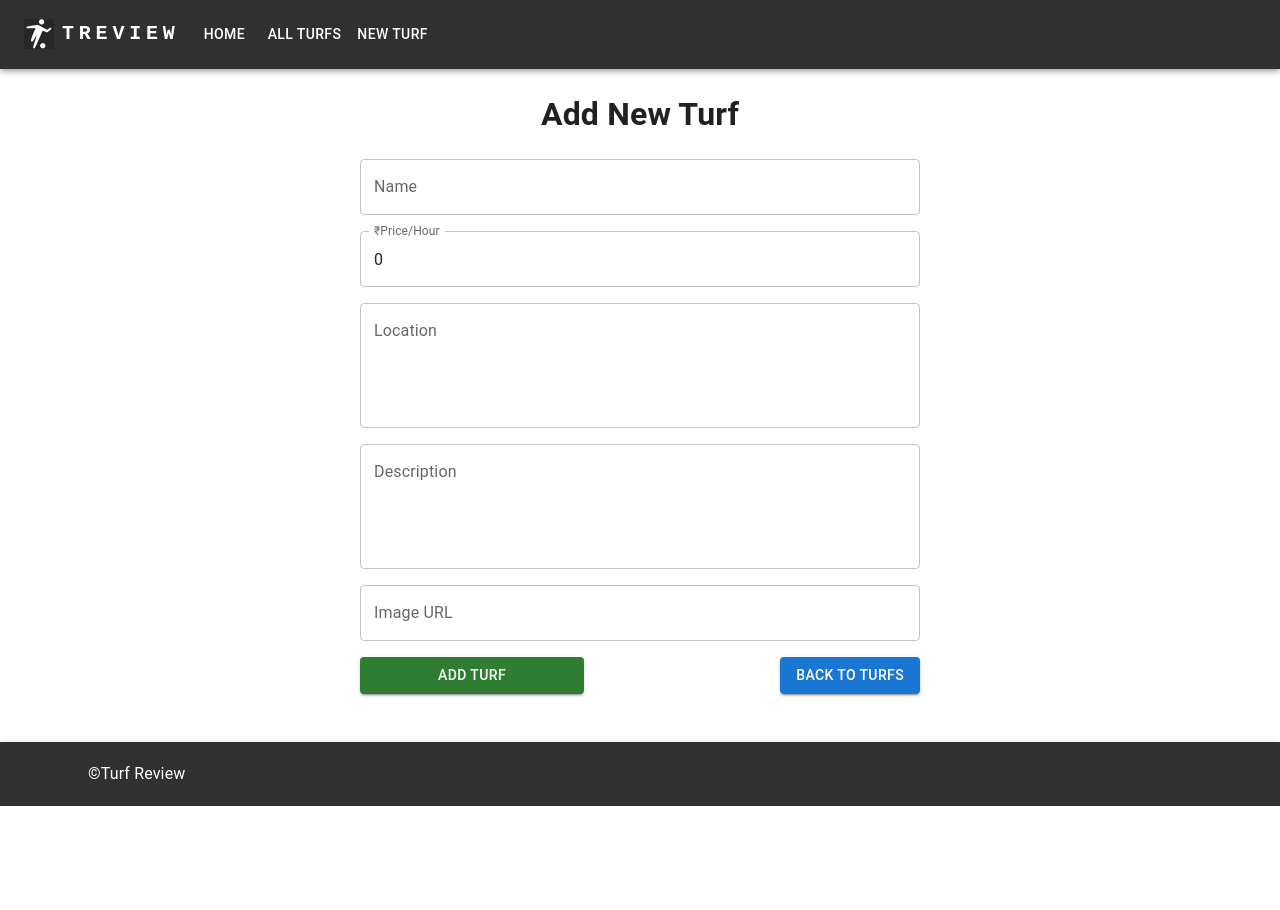
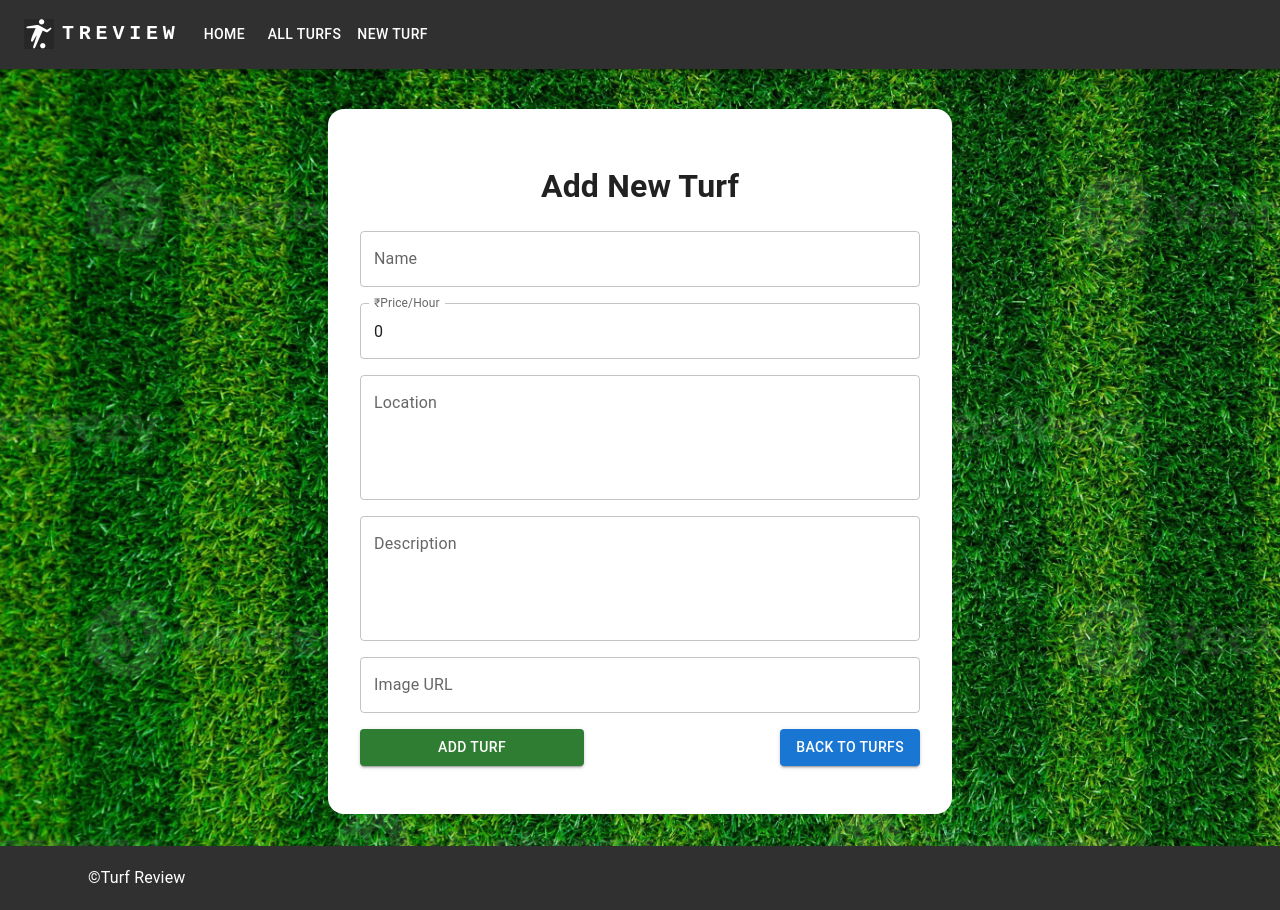
Before and after one commit to SudeevDivakar/Turf-Review-System, a React (Vite) app in the folder client/: page /turfs/new in a window 1280 px wide. Before the commit the page ends 806 px from the top, so only its background shows below. Built offline with nearby package versions, Linux system fonts and the light colour scheme.

Commit message:
Add Form Styles

```diff
--- a/client/src/pages/EditTurf.jsx
+++ b/client/src/pages/EditTurf.jsx
@@ -73,10 +73,10 @@ export default function EditTurf() {
     };
 
     return (
-        <div style={{ minHeight: '100vh', display: 'flex', flexDirection: 'column', alignItems: 'center', justifyContent: 'center' }}>
+        <div style={{ minHeight: '100vh', display: 'flex', flexDirection: 'column', alignItems: 'center', justifyContent: 'space-between', backgroundImage: `url(${import.meta.env.BASE_URL}TurfBackground.jpg)`, backgroundSize: 'cover' }}>
             <CssBaseline>
                 <ResponsiveAppBar />
-                <Box sx={{ textAlign: 'center' }}>
+                <Box sx={{ textAlign: 'center', backgroundColor: 'white', mt: 5, mb: 4, padding: '2em 2em 0em 2em',  borderRadius: 4 }}>
                     <h1>Edit Turf</h1>
                     <TurfForm handleSubmit={handleSubmit} formData={formData} setFormData={setFormData} type='edit' loading={loading} />
                     <Snackbar open={open} autoHideDuration={1000} onClose={handleClose}>
--- a/client/src/pages/NewTurf.jsx
+++ b/client/src/pages/NewTurf.jsx
@@ -49,10 +49,10 @@ export default function NewTurf() {
     };
 
     return (
-        <div style={{ minHeight: '100vh', display: 'flex', flexDirection: 'column', alignItems: 'center', justifyContent: 'center' }}>
+        <div style={{ minHeight: '100vh', display: 'flex', flexDirection: 'column', alignItems: 'center', justifyContent: 'space-between', backgroundImage: `url(${import.meta.env.BASE_URL}TurfBackground.jpg)`, backgroundSize: 'cover' }}>
             <CssBaseline />
             <ResponsiveAppBar />
-            <Box sx={{ textAlign: 'center' }}>
+            <Box sx={{ textAlign: 'center', backgroundColor: 'white', mt: 5, mb: 4, padding: '2em 2em 0em 2em',  borderRadius: 4 }}>
                 <h1>Add New Turf</h1>
                 <TurfForm handleSubmit={handleSubmit} formData={formData} setFormData={setFormData} type='add' loading={loading} />
                 <Snackbar open={open} autoHideDuration={1000} onClose={handleClose}>
--- a/client/src/pages/NewUser.jsx
+++ b/client/src/pages/NewUser.jsx
@@ -95,10 +95,10 @@ export default function NewUser() {
     }
 
     return (
-        <div style={{ minHeight: '100vh', display: 'flex', flexDirection: 'column', alignItems: 'center', justifyContent: 'center' }}>
+        <div style={{ minHeight: '100vh', display: 'flex', flexDirection: 'column', alignItems: 'center', justifyContent: 'space-between', backgroundImage: 'url(UserBackground.avif)', backgroundSize: 'cover' }}>
             <CssBaseline />
             <ResponsiveAppBar />
-            <Box sx={{ textAlign: 'center' }}>
+            <Box sx={{ textAlign: 'center', backgroundColor: 'white', mt: 10, mb: 7, padding: '2em 2em 0em 2em',  borderRadius: 4 }}>
                 <h1>Register</h1>
                 <Box
                     component="form"
```
Also changed, not shown: client/public/TurfBackground.jpg (added), client/public/UserBackground.avif (added).
